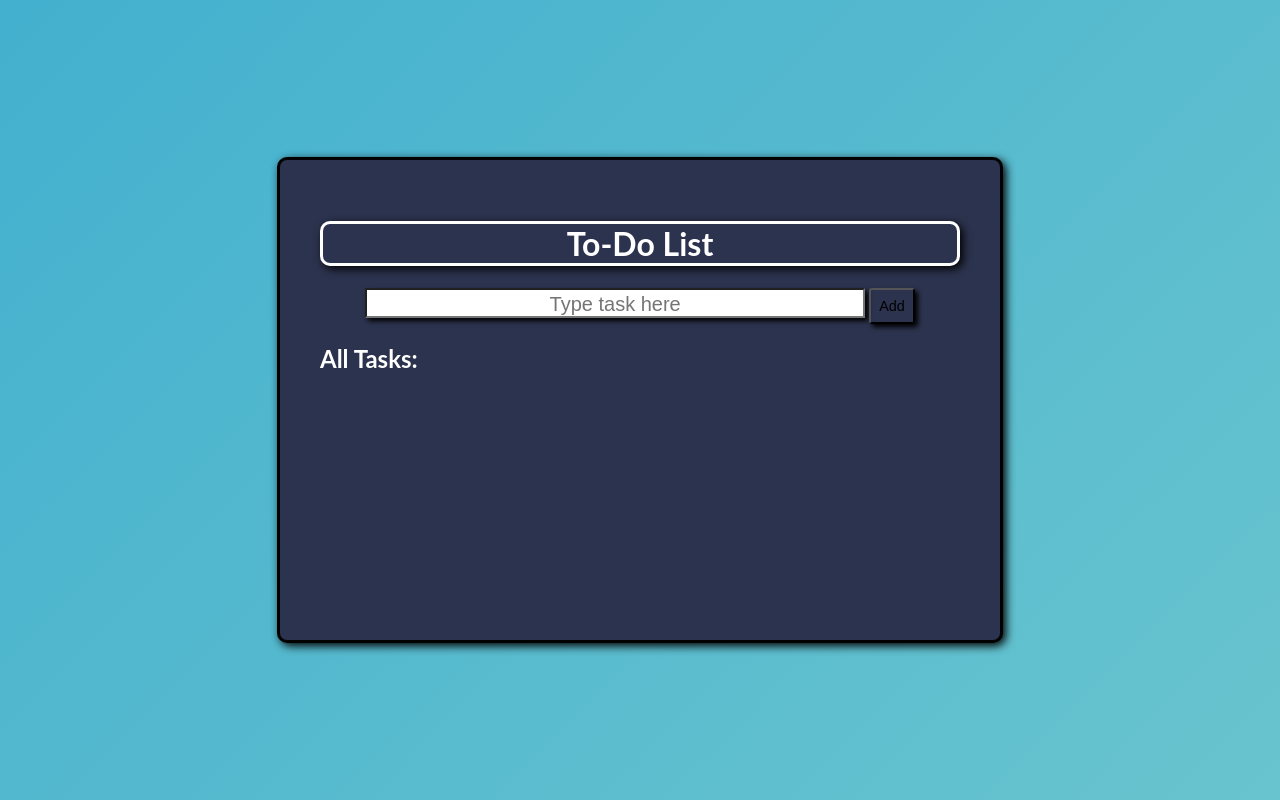
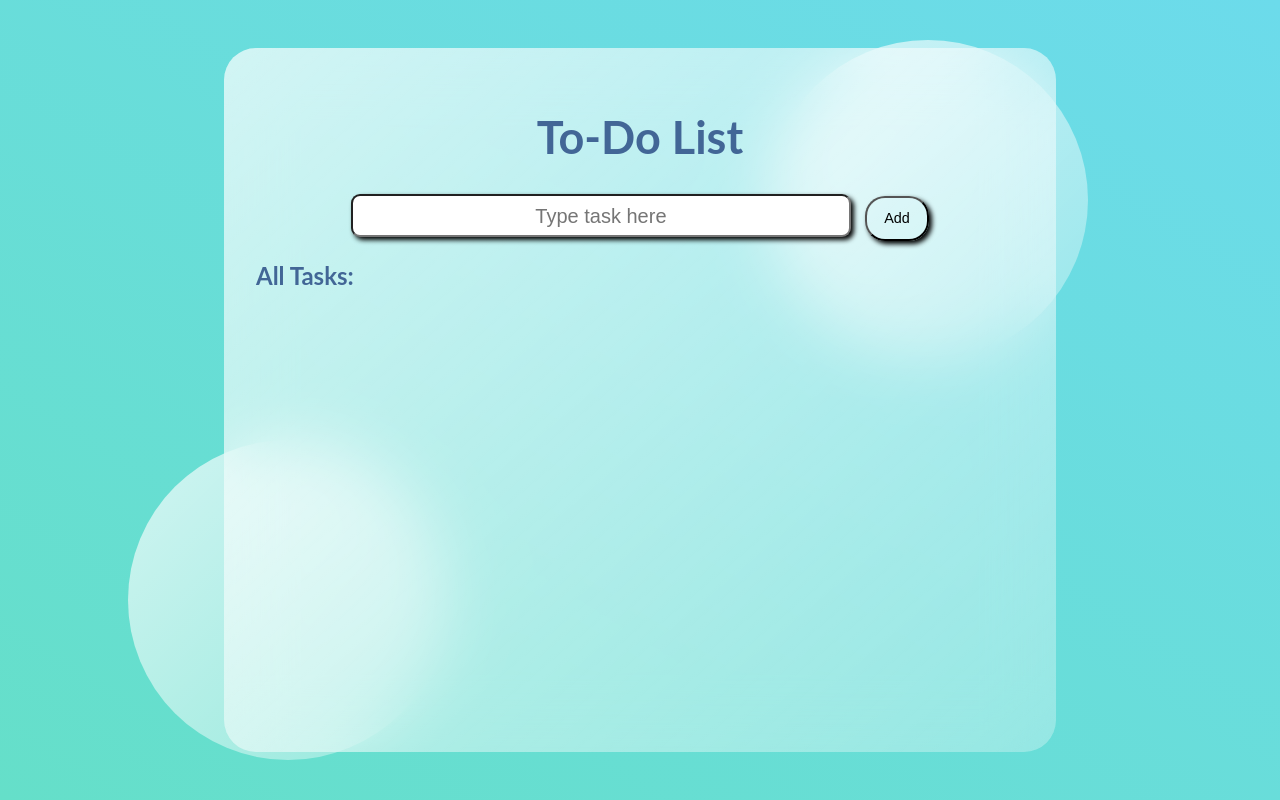
Before and after one commit to ProgChamp1/To-do-app, a plain HTML site: page index.html in a window 1280 px wide. Drawn offline with Linux system fonts and the light colour scheme.

Commit message:
coomit on 'master'

```diff
--- a/app.js
+++ b/app.js
@@ -1,50 +1,58 @@
 // selectors
-const todoInput = document.querySelector('input');
-const todoButton = document.querySelector('button');
-const todoList = document.querySelector('.todoList');
+const todoInput = document.querySelector("input");
+const todoButton = document.querySelector("button");
+const todoList = document.querySelector(".todoList");
+const form = document.querySelector("#input-form");
 
 // event listeners
-document.addEventListener('DOMContentLoaded', getTodos);
-todoButton.addEventListener('click', addtodo);
-todoList.addEventListener('click', deleteCheck);
+document.addEventListener("DOMContentLoaded", getTodos);
+form.addEventListener("submit", addtodo);
+todoList.addEventListener("click", deleteCheck);
 
-
+//disbled submit button
+todoInput.onkeyup = () => {
+  if (todoInput.value.length > 0) {
+    todoButton.disabled = false;
+  } else {
+    document.querySelector("button").disabled = true;
+  }
+};
 // functions
- function addtodo(event){
+function addtodo(event) {
   event.preventDefault();
+  const val = todoInput.value;
+  if (!val.trim().length) return;
 
   // create todo div
-    const todoDiv = document.createElement('div');
-    todoDiv.classList.add('todoDiv');
+  const todoDiv = document.createElement("div");
+  todoDiv.classList.add("todoDiv");
 
   // create li
-    const todoLi = document.createElement('li');
-    todoLi.innerText = todoInput.value;
-    todoLi.classList.add('todoItem');
+  const todoLi = document.createElement("li");
+  todoLi.innerText = val;
+  todoLi.classList.add("todoItem");
   todoDiv.appendChild(todoLi);
 
   // add todo to localstorage
 
-    saveLocalTodos(todoInput.value);
+  saveLocalTodos(val);
 
   // check button
-    const checkButton = document.createElement('button');
+  const checkButton = document.createElement("button");
   checkButton.innerHTML = '<i class="fas fa-check"></i>';
-    checkButton.classList.add('checkButton');
+  checkButton.classList.add("checkButton");
   todoDiv.appendChild(checkButton);
 
   // delete button
-    const deleteButton = document.createElement('button');
+  const deleteButton = document.createElement("button");
   deleteButton.innerHTML = '<i class="fas fa-trash"></i>';
-    deleteButton.classList.add('deleteButton');
+  deleteButton.classList.add("deleteButton");
   todoDiv.appendChild(deleteButton);
 
   // append to list
   todoList.appendChild(todoDiv);
   // clear todo input value
   todoInput.value = "";
-
-
 }
 
 //function2
@@ -52,102 +60,86 @@ todoList.addEventListener('click', deleteCheck);
 function deleteCheck(e) {
   // for delete
   const item = e.target;
-    if (item.classList[0] === 'deleteButton'){
+  if (item.classList[0] === "deleteButton") {
     const todo = item.parentElement;
     removeLocalTodos(todo);
     todo.remove();
   }
 
   // for check
-    if (item.classList[0] === 'checkButton'){
+  if (item.classList[0] === "checkButton") {
     todo = item.parentElement;
-        todo.classList.add('completed');
+    todo.classList.add("completed");
     // functions waits for transition to end -->
     removeLocalTodos(todo);
-        todo.addEventListener('transitionend', function(){
+    todo.addEventListener("transitionend", function () {
       todo.remove();
-        })
+    });
   }
 }
 
-
-
 //later addition:
-
 
 // adding localstorage feature
 
-function saveLocalTodos(todo){
+function saveLocalTodos(todo) {
   // check local storage
 
   let todos;
-    if (localStorage.getItem('todos') === null ){
+  if (localStorage.getItem("todos") === null) {
     todos = [];
-
-    }else{
-        todos = JSON.parse(localStorage.getItem('todos'));
+  } else {
+    todos = JSON.parse(localStorage.getItem("todos"));
   }
   todos.push(todo);
-    localStorage.setItem('todos', JSON.stringify(todos));
+  localStorage.setItem("todos", JSON.stringify(todos));
 }
 
-function getTodos(){
-
+function getTodos() {
   let todos;
-    if (localStorage.getItem('todos') === null ){
+  if (localStorage.getItem("todos") === null) {
     todos = [];
-
-    }else{
-        todos = JSON.parse(localStorage.getItem('todos'));
+  } else {
+    todos = JSON.parse(localStorage.getItem("todos"));
   }
 
-    todos.forEach(function (todo){
-
+  todos.forEach(function (todo) {
     // create todo div
-    const todoDiv = document.createElement('div');
-    todoDiv.classList.add('todoDiv');
+    const todoDiv = document.createElement("div");
+    todoDiv.classList.add("todoDiv");
 
     // create li
-    const todoLi = document.createElement('li');
+    const todoLi = document.createElement("li");
     todoLi.innerText = todo;
-    todoLi.classList.add('todoItem');
+    todoLi.classList.add("todoItem");
     todoDiv.appendChild(todoLi);
 
     // check button
-    const checkButton = document.createElement('button');
+    const checkButton = document.createElement("button");
     checkButton.innerHTML = '<i class="fas fa-check"></i>';
-    checkButton.classList.add('checkButton');
+    checkButton.classList.add("checkButton");
     todoDiv.appendChild(checkButton);
 
     // delete button
-   const deleteButton = document.createElement('button');
+    const deleteButton = document.createElement("button");
     deleteButton.innerHTML = '<i class="fas fa-trash"></i>';
-    deleteButton.classList.add('deleteButton');
+    deleteButton.classList.add("deleteButton");
     todoDiv.appendChild(deleteButton);
 
     // append to list
     todoList.appendChild(todoDiv);
-
-
-    })
-
+  });
 }
 
-
-
-
-
-function removeLocalTodos(todo){
-
+function removeLocalTodos(todo) {
   let todos;
-    if (localStorage.getItem('todos') === null ){
+  if (localStorage.getItem("todos") === null) {
     todos = [];
-
-    }else{
-        todos = JSON.parse(localStorage.getItem('todos'));
+  } else {
+    todos = JSON.parse(localStorage.getItem("todos"));
   }
 
   const todoIndex = todo.children[0].innerText;
   todos.splice(todos.indexOf(todoIndex), 1);
-    localStorage.setItem('todos', JSON.stringify(todos));
+  localStorage.setItem("todos", JSON.stringify(todos));
 }
--- a/index.html
+++ b/index.html
@@ -1,22 +1,33 @@
 <html>
   <head>
-        <meta name='viewport' content='width=device-width initial-scale=1.0'>
-        <title> To-Do App</title>
-        <link rel="stylesheet" type="text/css" href="style.css">
-        <link rel="stylesheet" href="https://cdnjs.cloudflare.com/ajax/libs/font-awesome/5.15.1/css/all.css" integrity="sha512-f73UKwzP1Oia45eqHpHwzJtFLpvULbhVpEJfaWczo/ZCV5NWSnK4vLDnjTaMps28ocZ05RbI83k2RlQH92zy7A==" crossorigin="anonymous" />
+    <meta name="viewport" content="width=device-width initial-scale=1.0" />
+    <title>To-Do App</title>
+    <link rel="stylesheet" type="text/css" href="style.css" />
+    <link
+      rel="stylesheet"
+      href="https://cdnjs.cloudflare.com/ajax/libs/font-awesome/5.15.1/css/all.css"
+      integrity="sha512-f73UKwzP1Oia45eqHpHwzJtFLpvULbhVpEJfaWczo/ZCV5NWSnK4vLDnjTaMps28ocZ05RbI83k2RlQH92zy7A=="
+      crossorigin="anonymous"
+    />
   </head>
   <body>
-        <div class='box'>
-            <div class='contents'>
-                <h1 class='heading'> To-Do List</h1>
-                <input class='input' type='text' placeholder='Type task here'></input>
-                    <button  class='button' type='button'>Add</button>
-                <h2 class='heading1'> All Tasks:</h2>
+    <div class="box">
+      <div class="contents">
+        <h1 class="glow">To-Do List</h1>
+        <form id="input-form" action="javascript:">
+          <div>
+            <input class="input" type="text" placeholder="Type task here" />
+            <button class="button" type="button">Add</button>
           </div>
-            <div class='todoContainer'>
-                <ul class='todoList'></ul>
+        </form>
+        <h2 class="heading1">All Tasks:</h2>
+      </div>
+      <div class="todoContainer">
+        <ul class="todoList"></ul>
       </div>
     </div>
-        <script src='app.js'></script>
+    <div class="circle1"></div>
+    <div class="circle2"></div>
+    <script src="app.js"></script>
   </body>
 </html>
--- a/style.css
+++ b/style.css
@@ -1,145 +1,153 @@
 html {
-    height:100%;
+    height: 100%;
+}
 
+:root {
+    --gradient: linear-gradient(to right top, #65dfc9, #6cdbeb);
+    --gradient2: linear-gradient(to right bottom,
+            rgba(255, 255, 255, 0.7),
+            rgba(255, 255, 255, 0.3));
 }
-:root {
-    --gradient: linear-gradient(315deg, #abe9cd 0%, #3eadcf 74%);}
-
 
 body {
-    margin:0;
-    min-height:100vh;
-    padding:0;
-    display:flex;
-    align-items:center;
-    font-family:'Lato', Arial, Sans-serif;
-    background-image:var(--gradient);
+    margin: 0;
+    min-height: 100vh;
+    padding: 0;
+    display: flex;
+    align-items: center;
+    font-family: "Lato", Arial, Sans-serif;
+    background-image: var(--gradient);
     justify-content: center;
-    background-size: 400% 400%;
-    animation: bg-anim 25s ease-in-out infinite;
 }
 
-
-@keyframes bg-anim {
-    0% {
-        background-position: 0 50%;
-    }
-    50% {
-        background-position: 100% 50%;
-    }
-    100% {
-        background-position: 0 50%;
-    }
-  }
-
+.glow {
+    font-size: 45px;
+    color: #426696;
+    text-align: center;
+}
 
 .box {
-    margin:auto;
-    background-color: #2c334e;
-    text-align:center;
-    padding: 40px;
-    width: 50%;
-    min-height: 50%;
-    height: auto;
-    border: 3px solid black ;
-    border-radius: 10px;
-    box-shadow: 3px 3px 10px black;
-    word-break: break-word;
+    min-height: 80vh;
+    min-width: 60%;
+    background: var(--gradient2);
+    border-radius: 2rem;
+    z-index: 2;
+    backdrop-filter: blur(2rem);
+    text-align: center;
+    padding: 2rem;
+    display: flex;
+    flex-direction: column;
 }
 
-.contents {
+.circle1,
+.circle2 {
+    background: white;
+    background: var(--gradient2);
+    height: 20rem;
+    width: 20rem;
+    position: absolute;
+    border-radius: 50%;
+}
 
+.circle1 {
+    top: 5%;
+    right: 15%;
+}
+
+.circle2 {
+    bottom: 5%;
+    left: 10%;
+}
+
+.todoContainer {
     text-align: center;
     justify-content: center;
 }
 
-.heading {
-    color:white;
-    border: 3px solid white;
-    box-shadow: 3px 3px 10px black;
-    border-radius: 10px;
-    width: auto;
-}
-
 .heading1 {
-
-    color:white;
+    color: #426696;
     text-align: left;
 }
 
 input {
-    text-align:center;
+    text-align: center;
     size: 40px;
-    width:500px;
-    height:30px;
+    width: 500px;
+    height: 30px;
     font-size: 150%;
     align-self: center;
     box-shadow: 3px 3px 5px black;
+    justify-content: center;
+    padding: 1.2rem;
+    outline: none;
+    border-radius: 9px;
 }
 
 input::-webkit-input-placeholder {
-    font-size: 20
+    font-size: 20;
 }
 
 button {
-    display:inline-flex;
-    padding:8px;
-    text-align:center;
-    font-size:90%;
+    display: inline-flex;
+    text-align: center;
+    font-size: 90%;
     box-shadow: 3px 3px 5px black;
     background-color: transparent;
-    color:black;
-    width:auto;
-    border-radius: 3px;
+    color: black;
+    width: auto;
+    margin-left: 10px;
+    width: 4rem;
+    padding: .8rem;
+    align-items: center;
+    justify-content: center;
+    border-radius: 20px;
 }
 
 .todoList {
-    text-align:left;
-    min-width:30%;
-    list-style:none;
+    text-align: left;
+    min-width: 30%;
+    list-style: none;
 }
 
 .todoContainer {
-    display:flex;
-    align-items:left;
-    justify-content:left;
+    align-items: center;
+    justify-content: center;
 }
 
 .todoDiv {
-    background-color: #2c334e;
-    border: 2px solid black;
-    box-shadow: 3px 3px 5px black;
+    background: var(--gradient2);
     border-radius: 3px;
-    font-size: 1.25rem ;
-    display:flex;
-    justify-content: space-between;
+    font-size: 1.25rem;
+    display: flex;
     align-items: center;
     transition: 0.5s ease;
 }
 
 .todoItem {
     padding: 0rem 0.5rem;
-    flex:1;
-    color: white;
+    flex: 1;
 }
 
-.checkButton,.deleteButton {
+.checkButton,
+.deleteButton {
     border: 2px solid black;
     box-shadow: 1px 1px 1px black;
     color: black;
     padding: 0.5rem;
     cursor: pointer;
-    font-size:1rem;
+    font-size: 1rem;
 }
 
 .checkButton {
-    background-image: linear-gradient(-45deg, #065c1c,#10e345);
-}
-.deleteButton {
-    background-image: linear-gradient(-45deg, #ab0909,#ff0303 );
+    background-image: linear-gradient(-45deg, #065c1c, #10e345);
 }
 
-.fa-trash, .fa-check{
+.deleteButton {
+    background-image: linear-gradient(-45deg, #ab0909, #ff0303);
+}
+
+.fa-trash,
+.fa-check {
     pointer-events: none;
 }
 
```
Lines whose indentation alone changed are shown as unchanged.
